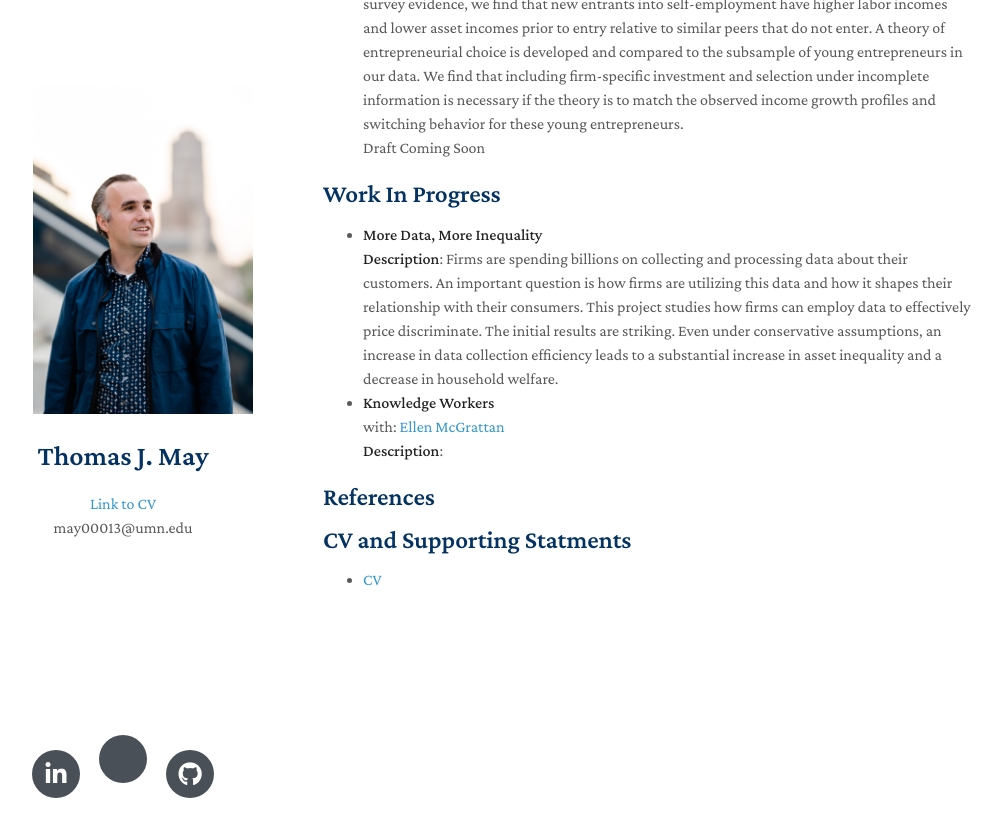
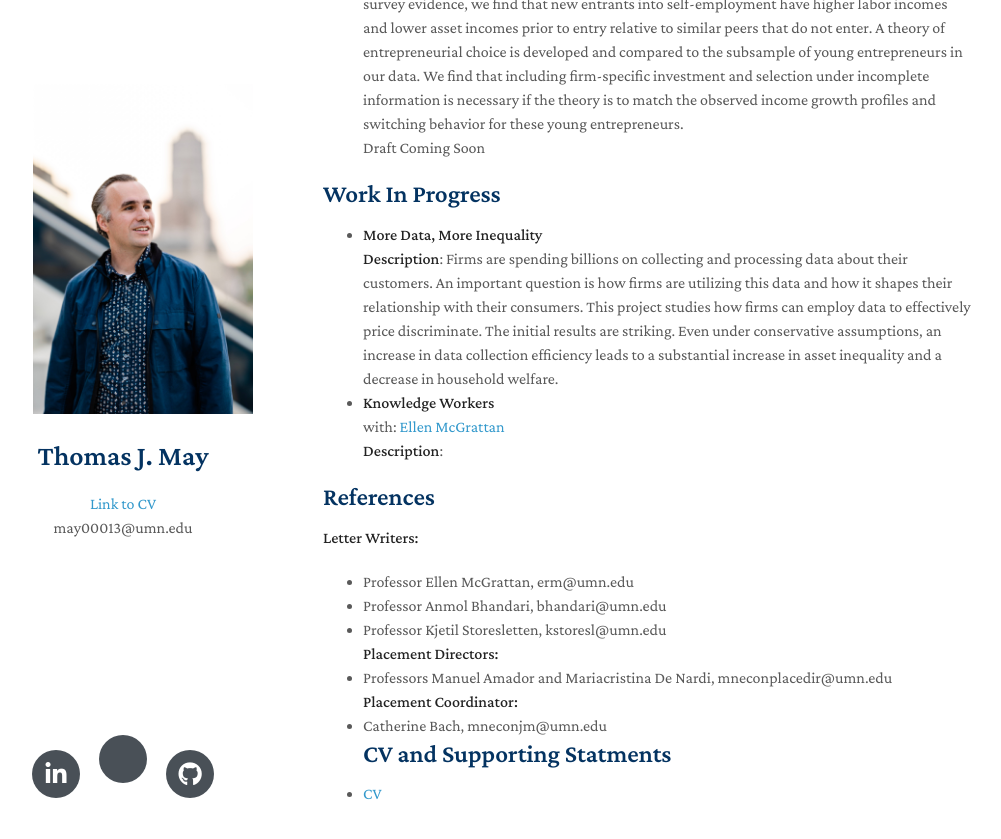
Before and after one commit to MayEcon/mayecon.github.io, a Jekyll site: the page built from index.md, in a window 1280 px wide and 900 px high, scrolled down 583 px. Shown: the top 839 px of the window, without its empty margins (147-1148 px from the left). Built offline with Jekyll 4.4.1, drawn with Linux system fonts in a browser that asks for light colours; nearby versions of some CDN libraries; a style sheet for code colours, icons or effects is not loaded; our own code applies the rules of GitHub Pages for plain Markdown files.

Commit message:
Update index.md

```diff
--- a/index.md
+++ b/index.md
@@ -34,6 +34,15 @@ I am an Economics Ph.D. student at University of Minnesota with an expected grad
   **Description**:
 
 ## References
-
+**Letter Writers:**
+- Professor Ellen McGrattan, erm@umn.edu
+- Professor Anmol Bhandari, bhandari@umn.edu
+- Professor Kjetil Storesletten, kstoresl@umn.edu
+<br>
+**Placement Directors:**
+- Professors Manuel Amador and Mariacristina De Nardi, mneconplacedir@umn.edu
+<br>
+**Placement Coordinator:**
+- Catherine Bach, mneconjm@umn.edu
 ## CV and Supporting Statments
 - [CV](http://mayecon.com/assets/Thomas_J_May_CV.pdf)
```
